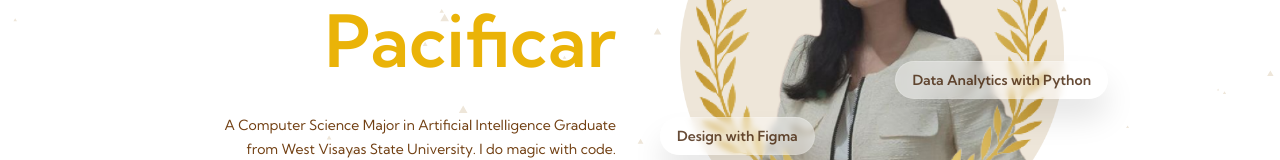
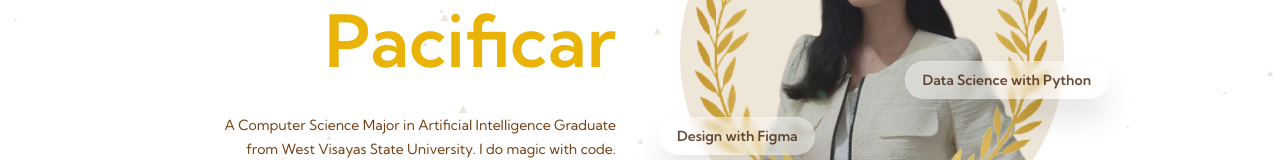
Before and after one commit to Fynmn/react-typescript-portfolio, a React (Vite) app: page / in a window 1280 px wide. Shown: the part 345-505 px from the top of the page. Built offline with nearby package versions, Linux system fonts and the light colour scheme.

Commit message:
fix: proper term on introduction

```diff
--- a/src/components/sections/Introduction.tsx
+++ b/src/components/sections/Introduction.tsx
@@ -71,7 +71,7 @@ const Introduction: React.FC<IntroductionProps> = ({ sectionRef }) => {
 
             <div className="absolute glassIco z-20 before:absolute flex justify-center items-center px-4 py-2 -right-16 bottom-20 md:bottom-32 sm:hover:scale-150 hover:scale-110 hover:cursor-pointer">
               <p className="text-[10px] sm:text-sm font-semibold text-yellow-950">
-                Data Analytics with Python
+                Data Science with Python
               </p>
             </div>
 
```
